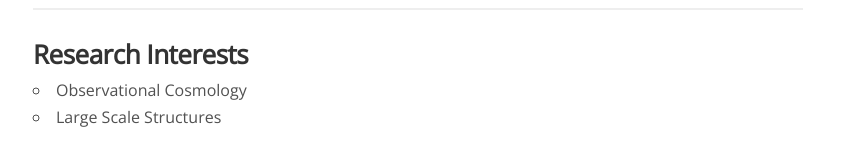
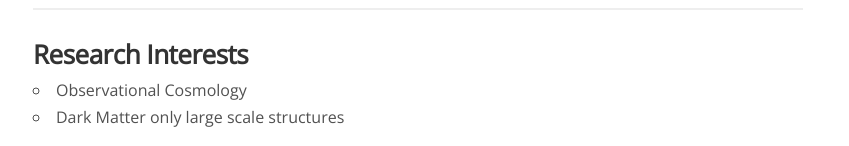
Before and after one commit to exgalcos/exgalcos.github.io, a Jekyll site: the page built from _people/soojin_kim.md, in a window 1280 px wide and 925 px high. Shown: the part 776-922 px from the top of the window, without its empty margins (222-1071 px from the left). Built offline with Jekyll 4.4.1, drawn with Linux system fonts in a browser that asks for light colours; nearby versions of some CDN libraries; comment, search, counter and statistics services are not loaded.

Commit message:
Update soojin_kim.md

```diff
--- a/_people/soojin_kim.md
+++ b/_people/soojin_kim.md
@@ -24,4 +24,4 @@ joined: 2022
 ### Research Interests
 
 * Observational Cosmology
-* Large Scale Structures
+* Dark Matter only large scale structures
```
